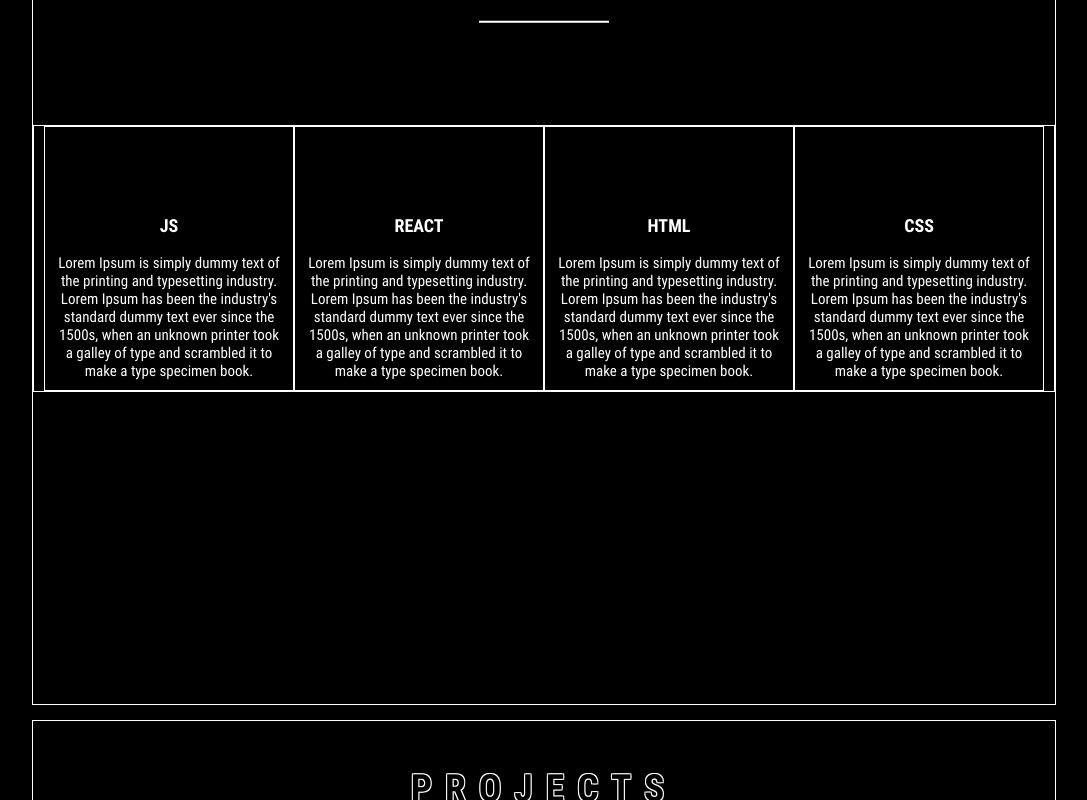
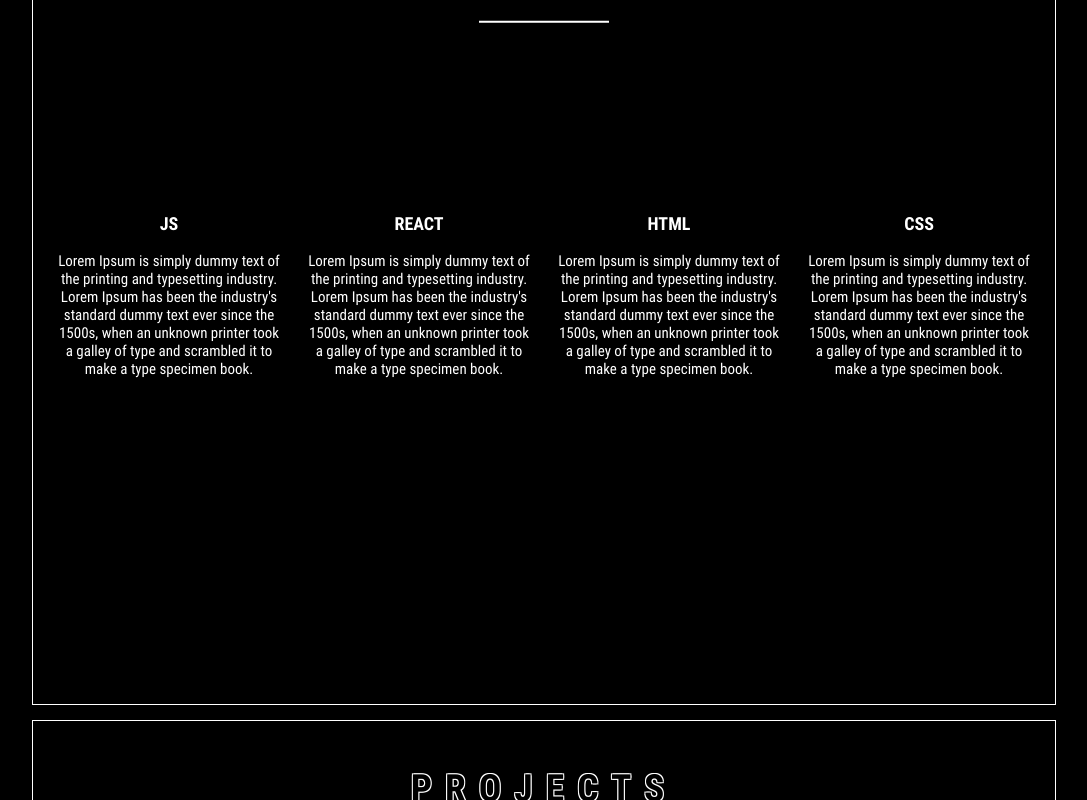
Before and after one commit to viktoriabakun/Portfolio, a React (Create React App) app: page / in a window 1280 px wide. Shown: the part 1020-1820 px from the top of the page, without its empty margins (96-1183 px from the left). Built offline with nearby package versions, Linux system fonts and the light colour scheme.

Commit message:
fix a problem with sass

```diff
--- a/package.json
+++ b/package.json
@@ -6,7 +6,7 @@
     "@testing-library/jest-dom": "^5.11.4",
     "@testing-library/react": "^11.1.0",
     "@testing-library/user-event": "^12.1.10",
-    "node-sass": "^5.0.0",
+    "node-sass": "4.14.1",
     "react": "^17.0.1",
     "react-dom": "^17.0.1",
     "react-scripts": "4.0.0",
--- a/src/projects/project/Project.js
+++ b/src/projects/project/Project.js
@@ -1,5 +1,5 @@
 import React from 'react'
-import s from './Project.module.css'
+import s from './Project.module.scss'
 
 function Project(props) {
     return (
--- a/src/skills/Skills.module.css
+++ b/src/skills/Skills.module.css
@@ -16,7 +16,6 @@
 }
 
 .skills {
-    border: 1px solid;
     width: 100%;
     display: flex;
     justify-content: space-between;
--- a/src/skills/skill/Skill.module.css
+++ b/src/skills/skill/Skill.module.css
@@ -5,7 +5,6 @@
     align-items: center;
     text-align: center;
     padding: 10px;
-    border: 1px solid;
 }
 
 .icon {
```
Also changed, not shown: src/projects/project/Project.module.scss (renamed from src/projects/project/Project.module.css), 2 other files (tests, documents, lock files or other folders).
